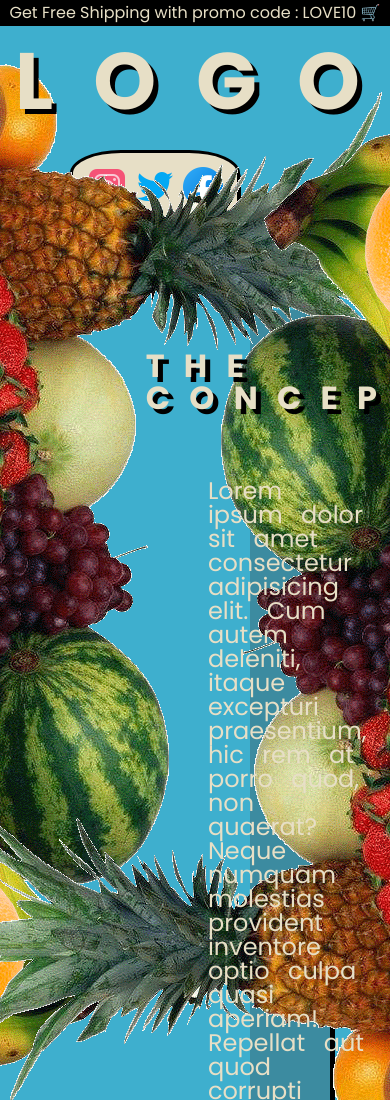
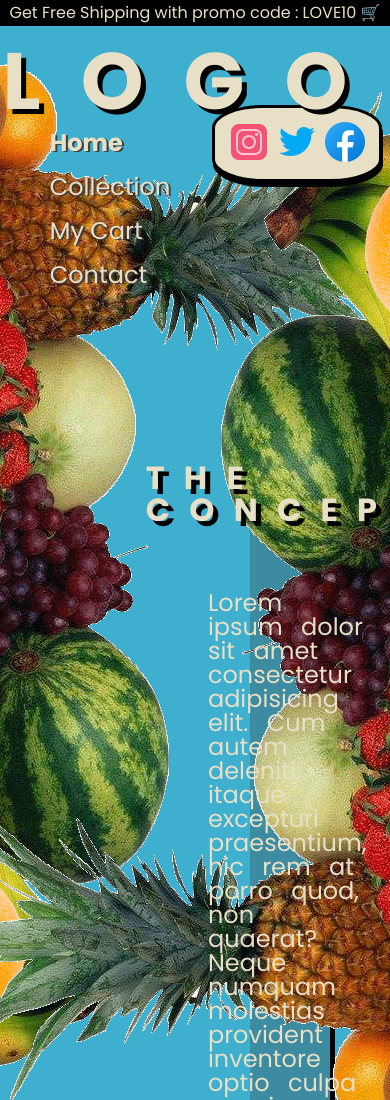
Before and after one commit to virgilebouali/shopfruit, a plain HTML site: page index.html in a window 390 px wide. Shown: the top 1100 px of the page. Drawn offline with Linux system fonts and the light colour scheme.

Commit message:
responsive down to a width of 400px - réactif jusqu'à une largeur de 400px

```diff
--- a/styles.css
+++ b/styles.css
@@ -386,10 +386,11 @@ a {
     padding: 10px;
     background-color: #E7DFC6;
     justify-content: center;
-    top: 2.5%;
-    right: 3%;
+    top: 1.5%;
+    right: 2%;
     animation-delay: 0.25s;
     animation: logo 2s ease-in;
+    z-index: 1;
 }
 
 @media (max-width: 1780px) {
@@ -404,3 +405,32 @@ a {
     width: 110%;
 
 }
+
+@media (max-width: 900px){
+    /* body{
+        display: flex;
+        flex-direction: column;
+    } */
+    .main_header{
+        display: flex;
+        flex-direction: column;
+        padding-left: auto;
+        padding-right: auto;
+    }
+    .main_title{
+        align-self: center;
+    }
+    .main_nav{
+        align-self: center;
+        display: grid;
+        grid-column: 1;
+        padding-right: 180px;
+        z-index: 100;
+    }
+    .social_media{
+
+    top: 1.5%;
+    right: 2%;
+    }
+
+}
```
